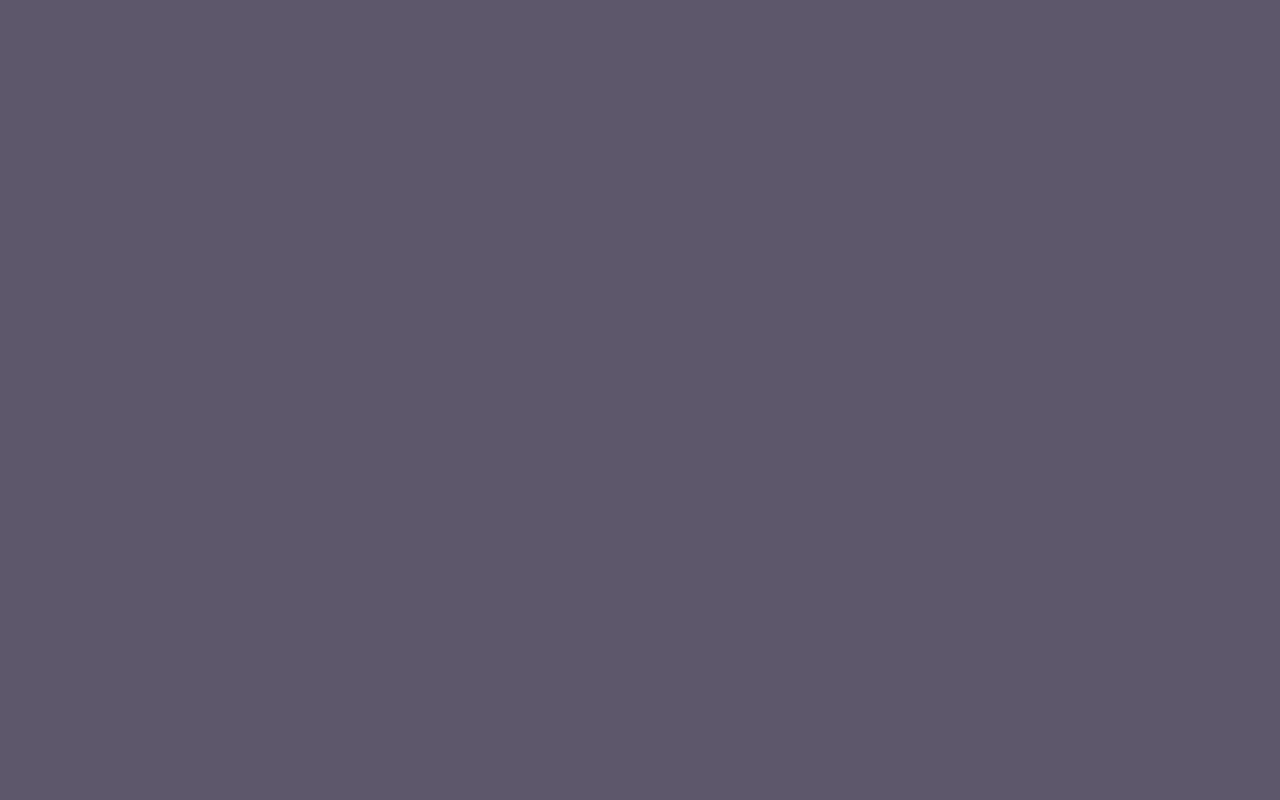
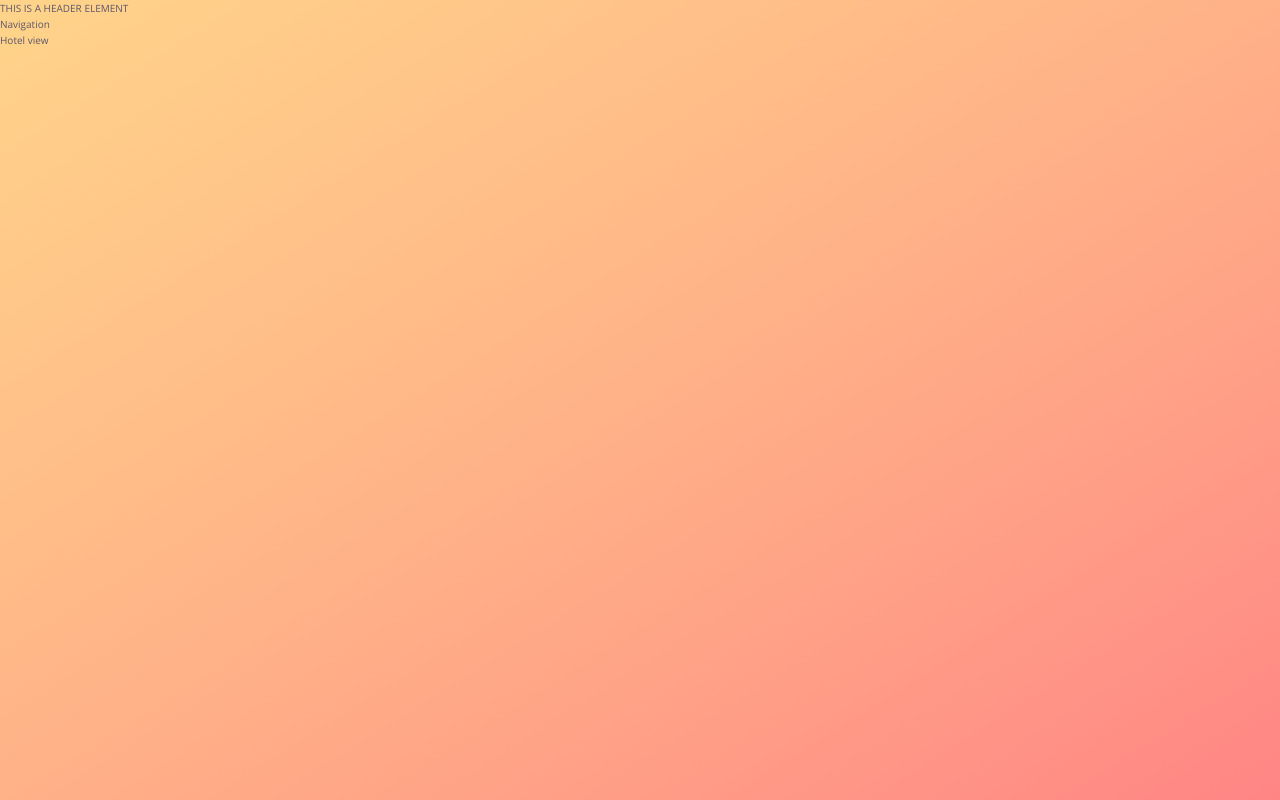
Before and after one commit to ArminasStrolys/advanced-styling-project-2, a React (Create React App) app: page / in a window 1280 px wide. Built offline with nearby package versions, Linux system fonts and the light colour scheme.

Commit message:
Adding the base layout

```diff
--- a/src/components/app/App.js
+++ b/src/components/app/App.js
@@ -1,5 +1,11 @@
+import Main_Container from '../main_container/Main_container';
+
 function App() {
-  return <></>;
+  return (
+    <>
+      <Main_Container />
+    </>
+  );
 }
 
 export default App;
--- /dev/null
+++ b/src/components/main_container/Main_container.jsx
@@ -0,0 +1,15 @@
+import React from 'react';
+
+const MainContainer = () => {
+  return (
+    <div className="container">
+      <header className="header">THIS IS A HEADER ELEMENT</header>
+      <div className="content">
+        <nav className="sidebar">Navigation</nav>
+        <main className="hotel-view">Hotel view</main>
+      </div>
+    </div>
+  );
+};
+
+export default MainContainer;
--- /dev/null
+++ b/src/style/_base.scss
@@ -0,0 +1,55 @@
+// ------------------------------ SITE COLOR PALLETE (USING CSS VARIABLES INSTEAD OF SASS VARIABLES)
+:root {
+  --col-white: #fcfcfc;
+  --col-brink-pink: #f7567c;
+  --col-cornsilk: #fffae3;
+  --col-mid-blue-green: #99e1d9;
+  --col-independence: #5d576b;
+}
+// ------------------------------ FONTS
+@import url('https://fonts.googleapis.com/css?family=Open+Sans:300,400,600');
+$open-sans: 'Open Sans';
+// ------------------------------ GLOBAL RESETS
+* {
+  margin: 0;
+  padding: 0;
+  box-sizing: border-box;
+}
+*,
+*::before,
+*::after {
+  box-sizing: inherit;
+}
+html {
+  box-sizing: border-box;
+  font-size: 62.5%; // 1rem = 10px
+}
+body {
+  font-family: $open-sans, sans-serif;
+  font-weight: 400;
+  line-height: 1.6;
+  background-image: linear-gradient(
+    to bottom right,
+    hsl(37.95, 100%, 77.06%) 0%,
+    hsl(34.86, 100%, 76.97%) 9.4%,
+    hsl(32.1, 100%, 76.89%) 17.6%,
+    hsl(29.63, 100%, 76.82%) 24.8%,
+    hsl(27.39, 100%, 76.75%) 31.2%,
+    hsl(25.35, 100%, 76.7%) 37%,
+    hsl(23.43, 100%, 76.64%) 42.4%,
+    hsl(21.59, 100%, 76.59%) 47.5%,
+    hsl(19.75, 100%, 76.55%) 52.5%,
+    hsl(17.85, 100%, 76.5%) 57.6%,
+    hsl(15.8, 100%, 76.44%) 63%,
+    hsl(13.53, 100%, 76.39%) 68.8%,
+    hsl(10.94, 100%, 76.32%) 75.2%,
+    hsl(7.92, 100%, 76.25%) 82.4%,
+    hsl(4.34, 100%, 76.17%) 90.6%,
+    hsl(0, 100%, 76.08%) 100%
+  );
+  color: var(--col-independence);
+  background-size: cover;
+  background-repeat: no-repeat;
+  min-height: 100vh;
+}
+// ------------------------------ X
--- a/src/style/_components.scss
+++ b/src/style/_components.scss
@@ -1 +1 @@
-@import '_variables.scss';
+@import '_base.scss';
--- a/src/style/_layout.scss
+++ b/src/style/_layout.scss
@@ -1 +1 @@
-@import '_variables.scss';
+@import '_base.scss';
--- a/src/style/_variables.scss
+++ /dev/null
@@ -1,18 +0,0 @@
-// ------------------------------ SITE COLOR PALLETE
-$col-white: #fcfcfc;
-$col-brink-pink: #f7567c;
-$col-cornsilk: #fffae3;
-$col-mid-blue-green: #99e1d9;
-$col-independence: #5d576b;
-// ------------------------------ UNIVERSAL RESETS
-* {
-  margin: 0;
-  padding: 0;
-  box-sizing: border-box;
-}
-body {
-  background-color: $col-independence;
-}
-// ------------------------------ X
-// ------------------------------ X
-// ------------------------------ X
--- a/src/style/app.scss
+++ b/src/style/app.scss
@@ -1,3 +1,3 @@
-@import '_variables.scss';
+@import '_base.scss';
 @import '_layout.scss';
 @import '_components.scss';
```
